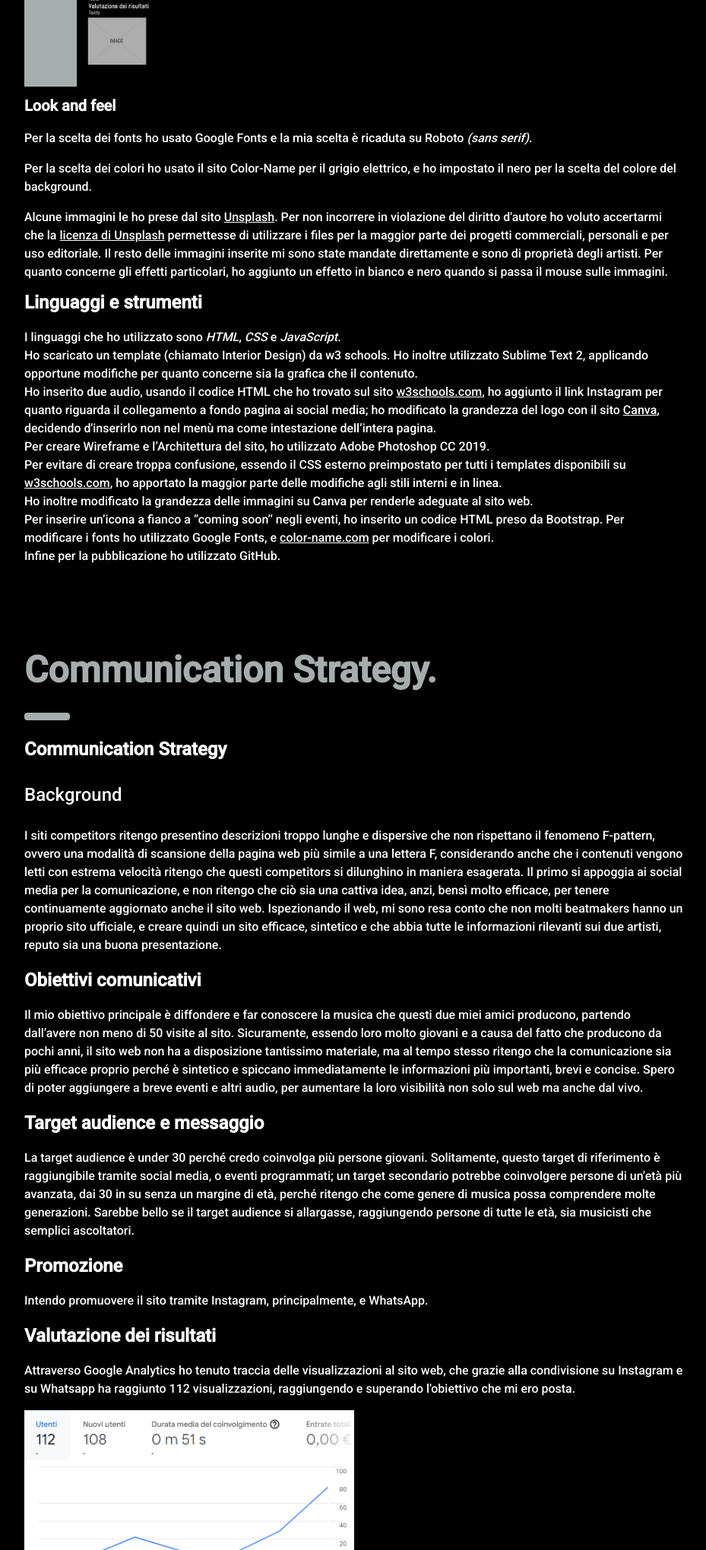
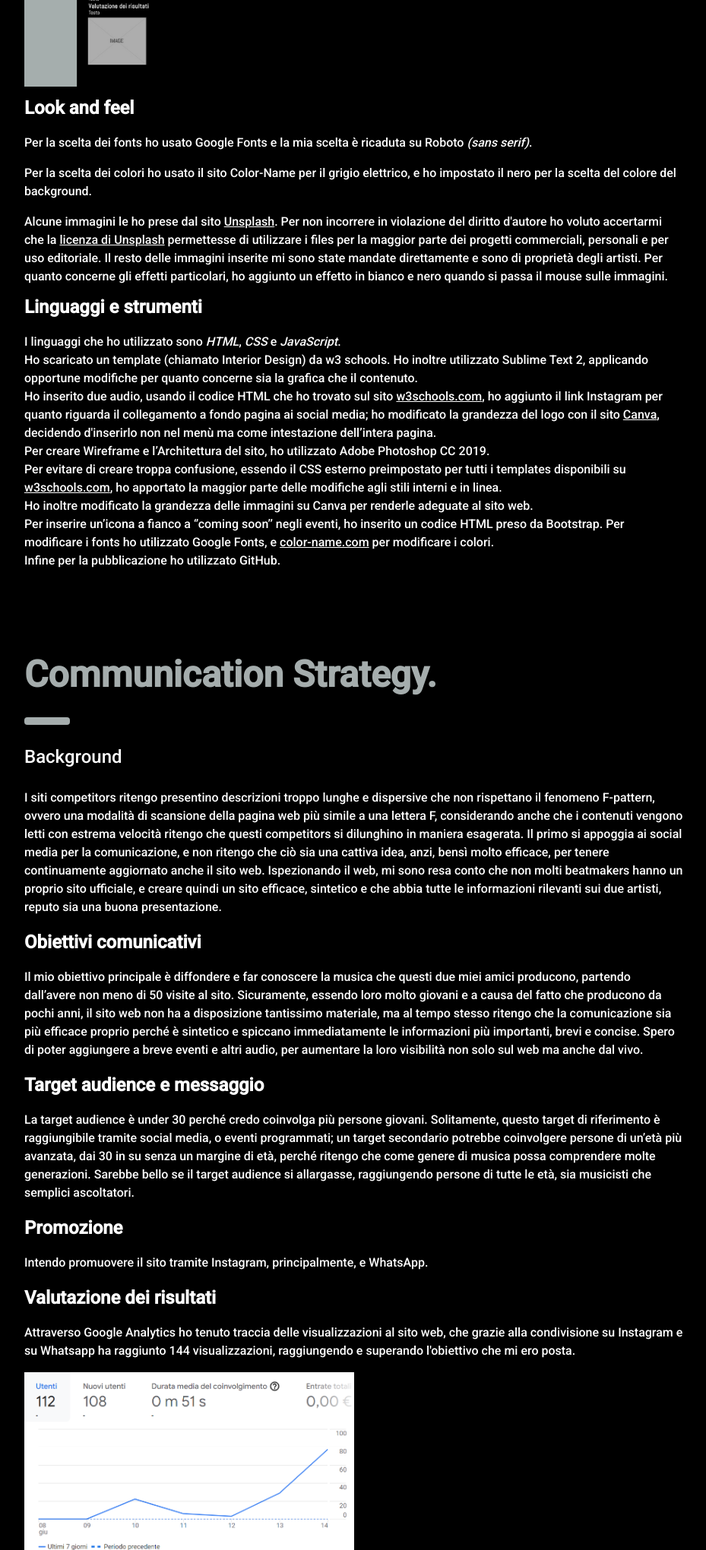
Before and after one commit to bladeproductionmusic/sito, a plain HTML site: page documentazione.html in a window 1280 px wide. Shown: the part 3460-5500 px from the top of the page at 76% size, without its empty margins (324-1253 px from the left). Drawn offline with Linux system fonts and the light colour scheme.

Commit message:
Add files via upload

```diff
--- a/documentazione.html
+++ b/documentazione.html
@@ -141,7 +141,7 @@
 
       <img src="images/wireframe2.jpg" style="width:50%" onclick="onClick(this)" alt="Wireframe pagina Documentazione">
 
-      <h4><b>Look and feel</b></h4>
+      <h3><b>Look and feel</b></h3>
       <p>Per la scelta dei fonts ho usato Google Fonts e la mia scelta è ricaduta su Roboto <i>(sans serif)</i>.</p>
       <p>Per la scelta dei colori ho usato il sito Color-Name per il grigio elettrico, e ho impostato il nero per la scelta del colore del background.</p>
 
@@ -167,7 +167,7 @@
       <div class="w3-container" style="margin-top:75px">
       <h2 class="w3-xxxlarge w3-text-red"><b>Communication Strategy.</b></h2>
       <hr style="width:50px;border:5px solid #A5ADAD" class="w3-round">
-      <h3><b>Communication Strategy</b></h3>
+
       <h3><p>Background</p></h3>
       <p>I siti competitors ritengo presentino descrizioni troppo lunghe e dispersive che non rispettano il fenomeno F-pattern, ovvero una modalità di scansione della pagina web più simile a una lettera F, considerando anche che i contenuti vengono letti con estrema velocità ritengo che questi competitors si dilunghino in maniera esagerata. Il primo si appoggia ai social media per la comunicazione, e non ritengo che ciò sia una cattiva idea, anzi, bensì molto efficace, per tenere continuamente aggiornato anche il sito web. Ispezionando il web, mi sono resa conto che non molti beatmakers hanno un proprio sito ufficiale, e creare quindi un sito efficace, sintetico e che abbia tutte le informazioni rilevanti sui due artisti, reputo sia una buona presentazione.
       </p>
@@ -178,7 +178,7 @@
 
       <h3><b>Target audience e messaggio</b></h3>
       <p>La target audience è under 30 perché credo coinvolga più persone giovani. Solitamente, questo target di riferimento è raggiungibile tramite social media, o eventi programmati; un target secondario potrebbe coinvolgere persone di un’età più avanzata, dai 30 in su senza un margine di età, perché ritengo che come genere di musica possa comprendere molte generazioni.
-        Sarebbe bello se il target audience si allargasse, raggiungendo persone di tutte le età, sia musicisti che semplici ascoltatori.
+      Sarebbe bello se il target audience si allargasse, raggiungendo persone di tutte le età, sia musicisti che semplici ascoltatori.
 
       </p>
 
@@ -187,7 +187,7 @@
       </p>
 
       <h3><b>Valutazione dei risultati</b></h3>
-      <p>Attraverso Google Analytics ho tenuto traccia delle visualizzazioni al sito web, che grazie alla condivisione su Instagram e su Whatsapp ha raggiunto 112 visualizzazioni, raggiungendo e superando l'obiettivo che mi ero posta.
+      <p>Attraverso Google Analytics ho tenuto traccia delle visualizzazioni al sito web, che grazie alla condivisione su Instagram e su Whatsapp ha raggiunto 144 visualizzazioni, raggiungendo e superando l'obiettivo che mi ero posta.
       </p>
 
 
--- a/style.css
+++ b/style.css
@@ -129,7 +129,7 @@
 .w3-greyscale,.w3-grayscale{filter:grayscale(75%)}.w3-greyscale-min,.w3-grayscale-min{filter:grayscale(50%)}
 .w3-sepia{filter:sepia(75%)}.w3-sepia-max,.w3-hover-sepia:hover{filter:sepia(100%)}.w3-sepia-min{filter:sepia(50%)}
 .w3-tiny{font-size:10px!important}.w3-small{font-size:12px!important}.w3-medium{font-size:15px!important}.w3-large{font-size:18px!important}
-.w3-xlarge{font-size:24px!important}.w3-xxlarge{font-size:36px!important}.w3-xxxlarge{font-size:48px!important}.w3-jumbo{font-size:64px!important}
+.w3-xlarge{font-size:24px!important}.w3-xxlarge{font-size:36px!important}.w3-xxxlarge{font-size:48px!important}.w3-jumbo{font-size:6vw!important}
 .w3-left-align{text-align:left!important}.w3-right-align{text-align:right!important}.w3-justify{text-align:justify!important}.w3-center{text-align:center!important}
 .w3-border-0{border:0!important}.w3-border{border:1px solid #ccc!important}
 .w3-border-top{border-top:1px solid #ccc!important}.w3-border-bottom{border-bottom:1px solid #ccc!important}
```
Also changed, not shown: index.html (+2 -2 lines), images/1.PNG, images/2.PNG (added), images/3.PNG (added), images/logo-big.jpg (added).
